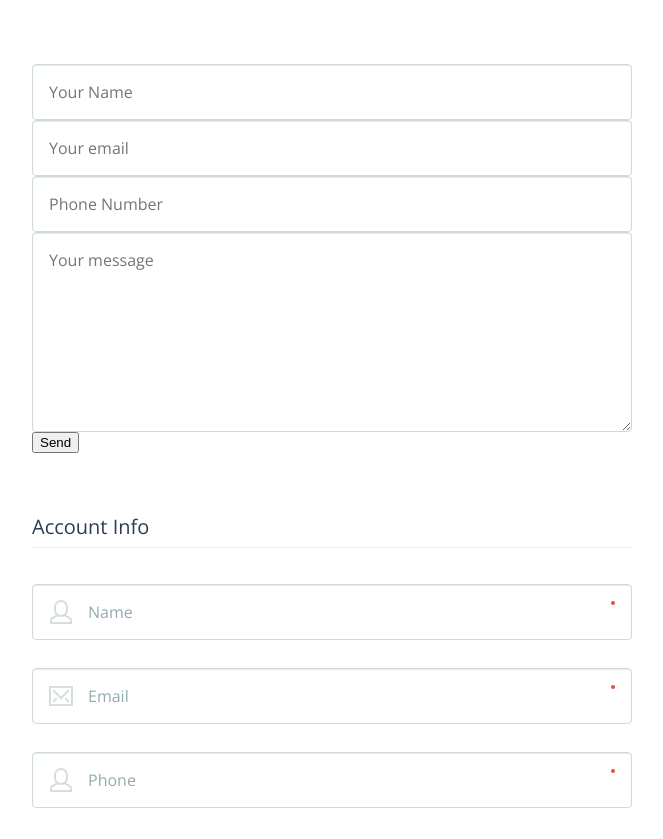
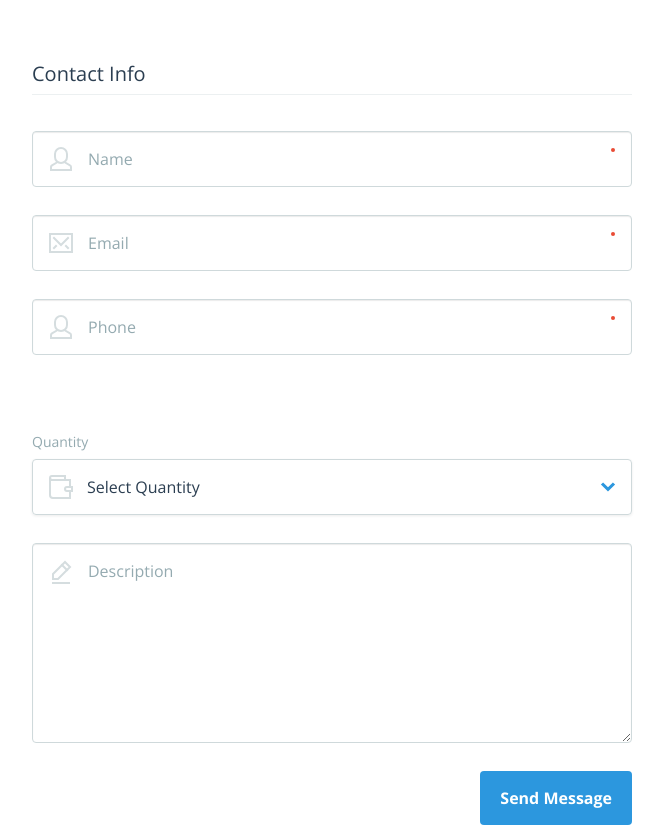
Before and after one commit to yoktra/experiment, a plain HTML site: page buy/index.html in a window 1280 px wide. Shown: the top 839 px of the page, without its empty margins (308-971 px from the left). Drawn offline with nearby package versions, Linux system fonts and the light colour scheme.

Commit message:
Update index.html

```diff
--- a/buy/index.html
+++ b/buy/index.html
@@ -14,15 +14,8 @@
 </head>
 <body>
 	<form method="POST" action="http://formspree.io/agarwal.sk091@gmail.com" class="cd-form floating-labels">
-  		<input type="text" name="name" placeholder="Your Name">
-  		<input type="email" name="email" placeholder="Your email">
-  		<input type="text" name="phone" placeholder="Phone Number">
-  		<textarea name="message" placeholder="Your message"></textarea>
-  		<button type="submit">Send</button>
-	</form>
-	<form method="POST" action="http://formspree.io/agarwal.sk091@gmail.com" class="cd-form floating-labels">
 		<fieldset>
-			<legend>Account Info</legend>
+			<legend>Contact Info</legend>
 
 			<div class="icon">
 				<label class="cd-label" for="cd-name">Name</label>
```
